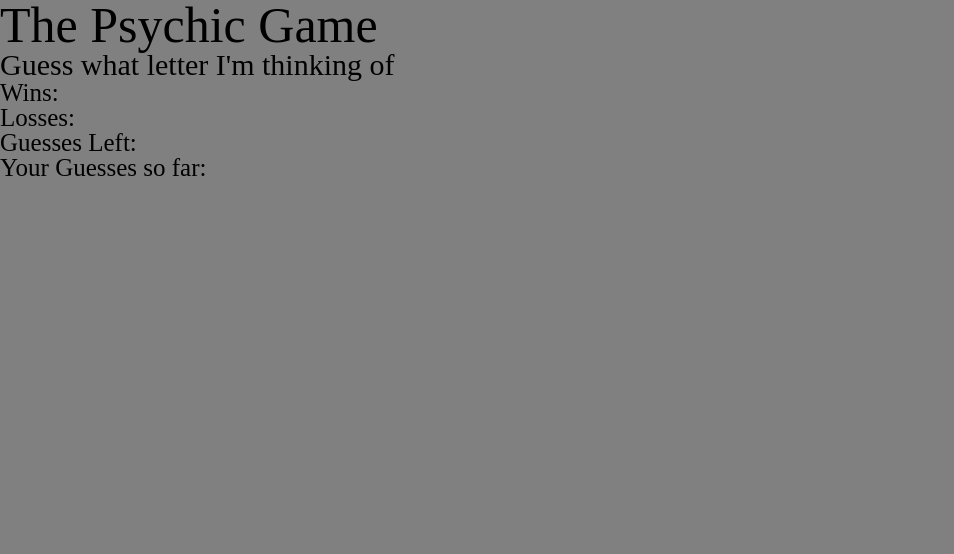
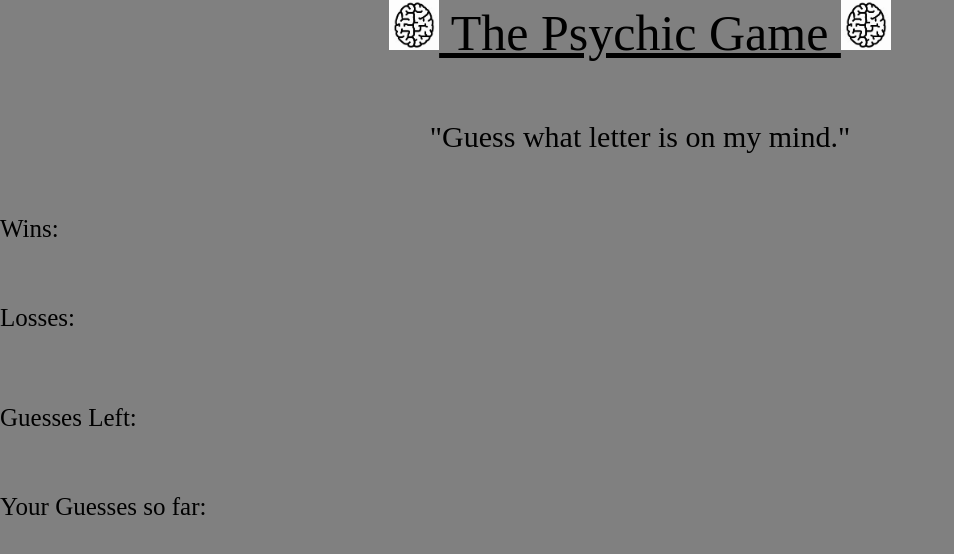
Before and after one commit to jme919/Psychic-Game, a plain HTML site: page index.html in a window 1280 px wide. Shown: the whole page, without its empty margins (0-954 px from the left). Drawn offline with Linux system fonts and the light colour scheme.

Commit message:
some style and pics

```diff
--- a/assets/css/style.css
+++ b/assets/css/style.css
@@ -1,9 +1,13 @@
 body{
 	background-color: #808080;
+
+
 }
 
 h1{
 font-size: 50px;
+text-decoration: underline;
+text-align: center;
 }
 
 h3{
@@ -13,3 +17,11 @@ h3{
 h4{
 	font-size: 25px;
 }
+#state{
+	text-align: center;
+}
+
+.icon{
+	height: 50px;
+	width: 50px;
+}
--- a/index.html
+++ b/index.html
@@ -10,24 +10,24 @@
 <body>
 
 
-	<h1>The Psychic Game</h1>
+	<h1><img class="icon" src= "assets/images/brain.jpg" alt="brain pic">              The Psychic Game           <img class="icon" src= "assets/images/brain.jpg" alt="brain pic"></h1>
 
-
-	<h3>Guess what letter I'm thinking of</h3>
-
+<br><br><br><br>
+	<h3 id="state">"Guess what letter is on my mind."</h3>
+<br><br><br><br>
 	<h4 >Wins:<span id="wins"></span></h4>
 
-
+<br><br><br><br>
 
 	<h4 >Losses:<span id="losses"></span><h4>
 
 
-
+<br><br><br>
 
 	<h4>Guesses Left:<span id="left"> </span></h4>
 
 
-
+<br><br><br><br>
 
 	<h4 >Your Guesses so far:<span id="choices"></span></h4>
 
```
Also changed, not shown: assets/images/brain.jpg (added).
